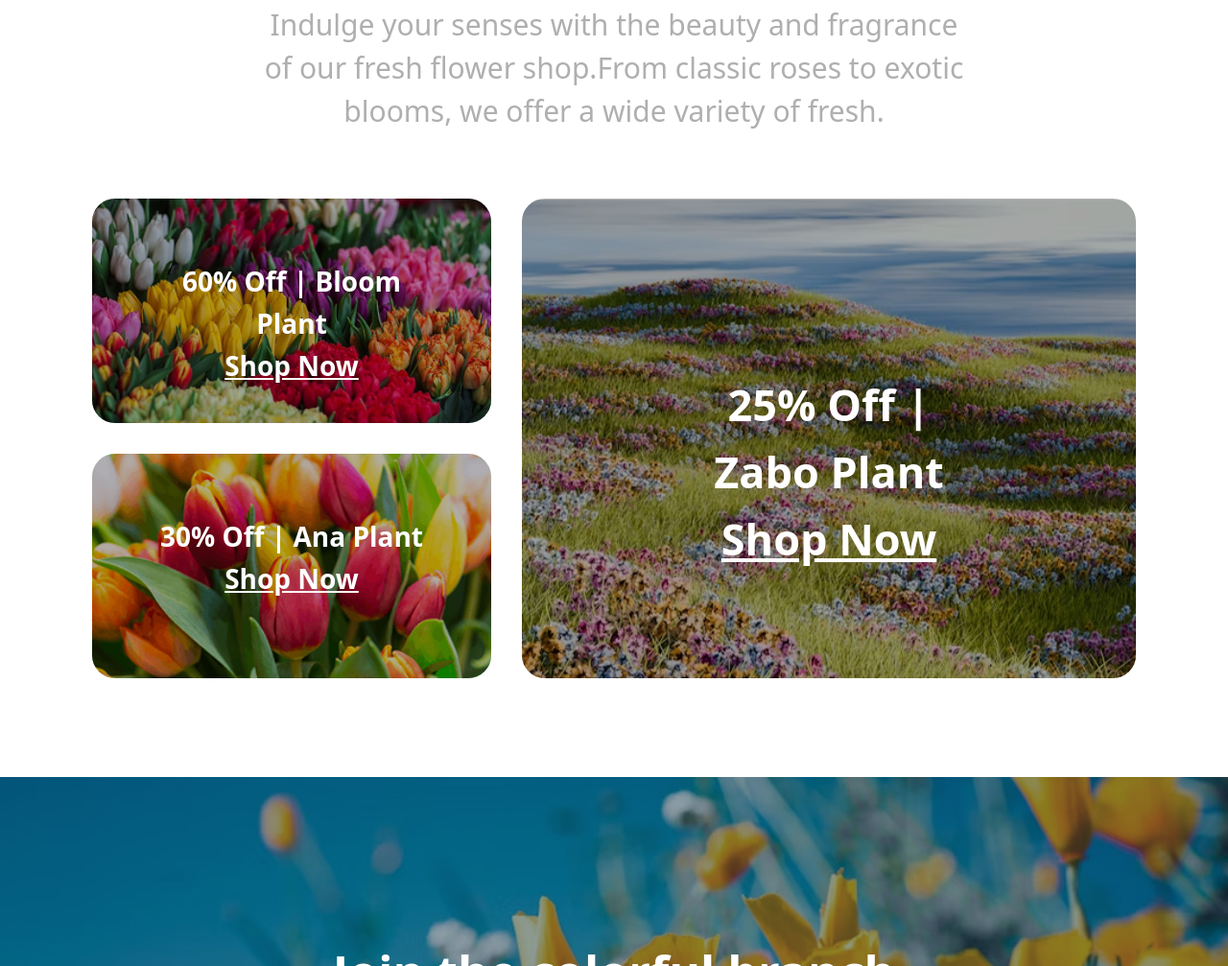
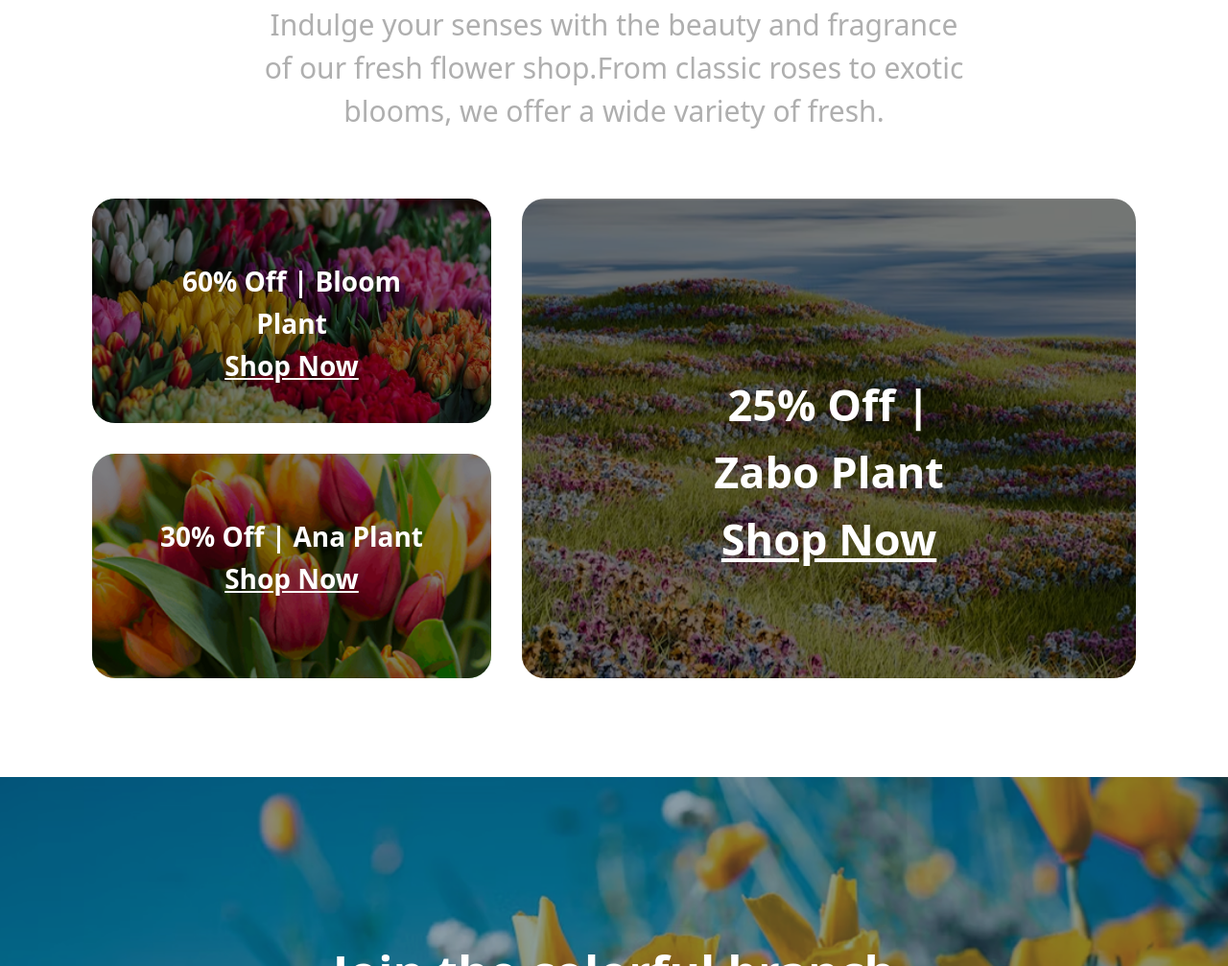
Before and after one commit to Ragib-Raiyan-0/assignment-2, a plain HTML site: page assignment 1.html in a window 1280 px wide. Shown: the part 2911-3918 px from the top of the page at 96% size. Drawn offline with nearby package versions, Linux system fonts and the light colour scheme.

Commit message:
css update

```diff
--- a/assignment 1.html
+++ b/assignment 1.html
@@ -161,7 +161,7 @@
             <div class="order-1 h-[500px] w-full  grid md:grid-cols-5 md:grid-rows-2 grid-cols-1 gap-8 ">
                 <div class="md:col-span-2 relative overflow-hidden rounded-3xl text-center items-center">
                     <img src="Media/deal-bloom.png" alt="" class="absolute top-0 left-0 w-full h-full object-cover z-0">
-                    <div class="absolute top-0 left-0 w-full h-full z-1 bg-black opacity-30"></div>
+                    <div class="absolute top-0 left-0 w-full h-full z-1 bg-black opacity-50"></div>
                     <div class="relative z-10 text-white font-semibold text-lg md:p-[65px] p-[28px] h text-[28px]">
                         <p> 60% Off | Bloom Plant</p>
                         <a href="">
@@ -172,7 +172,7 @@
 
                 <div class="order-3 md:order-2 md:col-span-3 md:row-span-2 relative overflow-hidden rounded-3xl text-center items-center">
                     <img src="Media/deal-zabo.png" alt="" class="absolute top-0 left-0 w-full h-full object-cover z-0">
-                    <div class="absolute top-0 left-0 w-full h-full z-1 bg-black opacity-30"></div>
+                    <div class="absolute top-0 left-0 w-full h-full z-1 bg-black opacity-50"></div>
                     <div
                         class="relative z-10 text-white font-semibold text-lg md:p-[180px] md:text-[45px] p-[28px] text-[28px]">
                         <p> 25% Off | Zabo Plant</p>
@@ -183,7 +183,7 @@
                 </div>
                 <div class="md:order-3 order-2 md:col-span-2  bg-green-200 relative overflow-hidden rounded-3xl text-center items-center">
                     <img src="Media/deal-ana.png" alt="" class="absolute top-0 left-0 w-full h-full object-cover z-0">
-                    <div class="absolute top-0 left-0 w-full h-full z-1 bg-black opacity-30"></div>
+                    <div class="absolute top-0 left-0 w-full h-full z-1 bg-black opacity-50"></div>
                     <div class="relative z-10 text-white font-semibold text-lg p-[28px] text-[28px] md:p-[65px]">
                         <p> 30% Off | Ana Plant</p>
                         <a href="">
```
